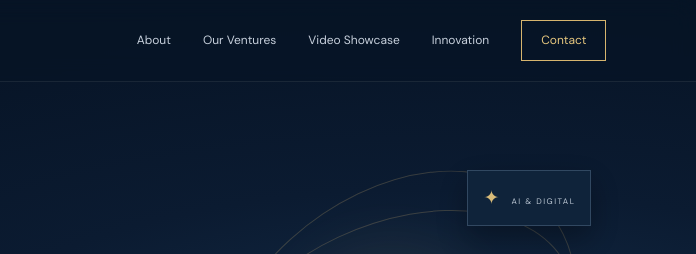
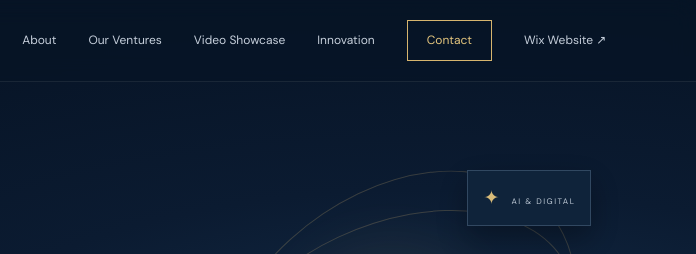
Before and after one commit to ninevetemple-web/zeddy-discover7power3, a plain HTML site: page index.html in a window 1280 px wide. Shown: the top 254 px of the page, 584-1280 px from the left. Drawn offline with Linux system fonts and the light colour scheme.

Commit message:
Connect Discover 7 Power website with Wix site

```diff
--- a/index.html
+++ b/index.html
@@ -7,7 +7,7 @@
 <link rel="preconnect" href="https://fonts.googleapis.com"><link rel="preconnect" href="https://fonts.gstatic.com" crossorigin>
 <link href="https://fonts.googleapis.com/css2?family=DM+Sans:wght@400;500;600;700&family=Manrope:wght@400;500;600;700;800&display=swap" rel="stylesheet"><link rel="stylesheet" href="styles.css">
 </head><body>
-<header class="site-header"><a class="brand" href="#home" aria-label="Discover 7 Power home"><span class="brand-mark">D7</span><span class="brand-name">DISCOVER <b>7 POWER</b><small>IDEAS INTO IMPACT</small></span></a><button class="menu-toggle" aria-label="Open navigation" aria-expanded="false">☰</button><nav class="nav"><a href="#about">About</a><a href="#ventures">Our Ventures</a><a href="#showcase">Video Showcase</a><a href="#innovation">Innovation</a><a href="#contact" class="nav-cta">Contact</a></nav></header>
+<header class="site-header"><a class="brand" href="#home" aria-label="Discover 7 Power home"><span class="brand-mark">D7</span><span class="brand-name">DISCOVER <b>7 POWER</b><small>IDEAS INTO IMPACT</small></span></a><button class="menu-toggle" aria-label="Open navigation" aria-expanded="false">☰</button><nav class="nav"><a href="#about">About</a><a href="#ventures">Our Ventures</a><a href="#showcase">Video Showcase</a><a href="#innovation">Innovation</a><a href="#contact" class="nav-cta">Contact</a><a href="https://ninevetemple.wixsite.com/discover7power" target="_blank" rel="noopener">Wix Website ↗</a></nav></header>
 <main>
 <section class="hero" id="home"><div class="hero-glow"></div><div class="hero-content"><p class="eyebrow"><span></span> A MULTI-SECTOR INNOVATION PLATFORM</p><h1>Discover what’s possible.<br><em>Power what’s next.</em></h1><p class="hero-copy">We bring ideas, technology and practical services together to create solutions that move people, businesses and communities forward.</p><div class="hero-actions"><a class="button button-gold" href="#ventures">Explore our ventures <span>↗</span></a><a class="button button-outline" href="#showcase">Watch our stories <span>▶</span></a></div><div class="hero-meta"><span>KENYA · BUILT FOR THE WORLD</span><span>INNOVATION / TECHNOLOGY / SERVICES</span></div></div><div class="hero-art" aria-hidden="true"><div class="orbit orbit-one"></div><div class="orbit orbit-two"></div><div class="core"><span>D7</span><small>POWERING<br>PROGRESS</small></div><div class="float-card card-ai">✦ <span>AI & DIGITAL</span></div><div class="float-card card-health">＋ <span>HEALTH TECH</span></div><div class="float-card card-media">▶ <span>MEDIA & STORIES</span></div></div></section>
 <section class="ticker" aria-label="Our focus areas"><div>TECHNOLOGY <i>✦</i> ENTERPRISE <i>✦</i> SECURITY INNOVATION <i>✦</i> TRAVEL <i>✦</i> MEDIA <i>✦</i> COMMUNITY IMPACT <i>✦</i></div></section>
@@ -30,6 +30,6 @@
 <section class="section innovation" id="innovation"><div class="section-kicker">04 / INNOVATION IN DEVELOPMENT</div><div class="innovation-grid"><div><h2>Building what<br><em>tomorrow needs.</em></h2><p>We are developing a portfolio of ideas that connect technology with practical needs — from personal health management to intelligent workflows and digital services.</p></div><div class="innovation-list"><div><span>01</span><section><h3>AI & workflow automation</h3><p>Useful digital tools that reduce repetitive work and help people focus on what matters.</p></section><b>↗</b></div><div><span>02</span><section><h3>Health management technology</h3><p>Exploring simpler ways to organise personal health information and activities.</p></section><b>↗</b></div><div><span>03</span><section><h3>Security technology concepts</h3><p>Exploring technology-enabled approaches to awareness, coordination and protection.</p></section><b>↗</b></div><div><span>04</span><section><h3>Digital media & learning</h3><p>Making information accessible through storytelling, publishing and learning resources.</p></section><b>↗</b></div></div></div></section>
 <section class="cta-band"><div><span class="section-kicker">LET’S BUILD SOMETHING USEFUL</span><h2>Have an idea, a challenge<br>or a partnership in mind?</h2></div><a class="button button-gold" href="#contact">Talk to our team <span>↗</span></a></section>
 <section class="section contact" id="contact"><div class="section-kicker">05 / CONTACT</div><div class="contact-grid"><div><h2>Let’s start<br><em>a conversation.</em></h2><p>For partnerships, project enquiries, services and collaboration opportunities, reach out to us.</p></div><div class="contact-details"><span>FOUNDER</span><h3>Zedekiah.o.o</h3><span>EMAIL</span><a href="mailto:discover7power1@gmail.com">discover7power1@gmail.com</a><span>PHONE / WHATSAPP</span><a href="https://wa.me/254769621946" target="_blank" rel="noopener">+254 769 621 946</a><span>LOCATION</span><p>Kenya</p></div></div></section>
-</main><footer><a class="brand footer-brand" href="#home"><span class="brand-mark">D7</span><span class="brand-name">DISCOVER <b>7 POWER</b><small>IDEAS INTO IMPACT</small></span></a><p>© <span id="year"></span> Discover 7 Power. All rights reserved.</p><a href="#home">Back to top ↑</a></footer>
+</main><footer><a class="brand footer-brand" href="#home"><span class="brand-mark">D7</span><span class="brand-name">DISCOVER <b>7 POWER</b><small>IDEAS INTO IMPACT</small></span></a><p>© <span id="year"></span> Discover 7 Power. All rights reserved.</p><a href="https://ninevetemple.wixsite.com/discover7power" target="_blank" rel="noopener">Visit Wix website ↗</a><a href="#home">Back to top ↑</a></footer>
 <div class="video-modal" id="videoModal" aria-hidden="true" role="dialog" aria-modal="true" aria-label="Video player"><button class="modal-close" aria-label="Close video">×</button><video id="modalPlayer" controls playsinline></video><p id="videoError" class="video-error"></p></div><script src="script.js"></script>
 </body></html>
```
